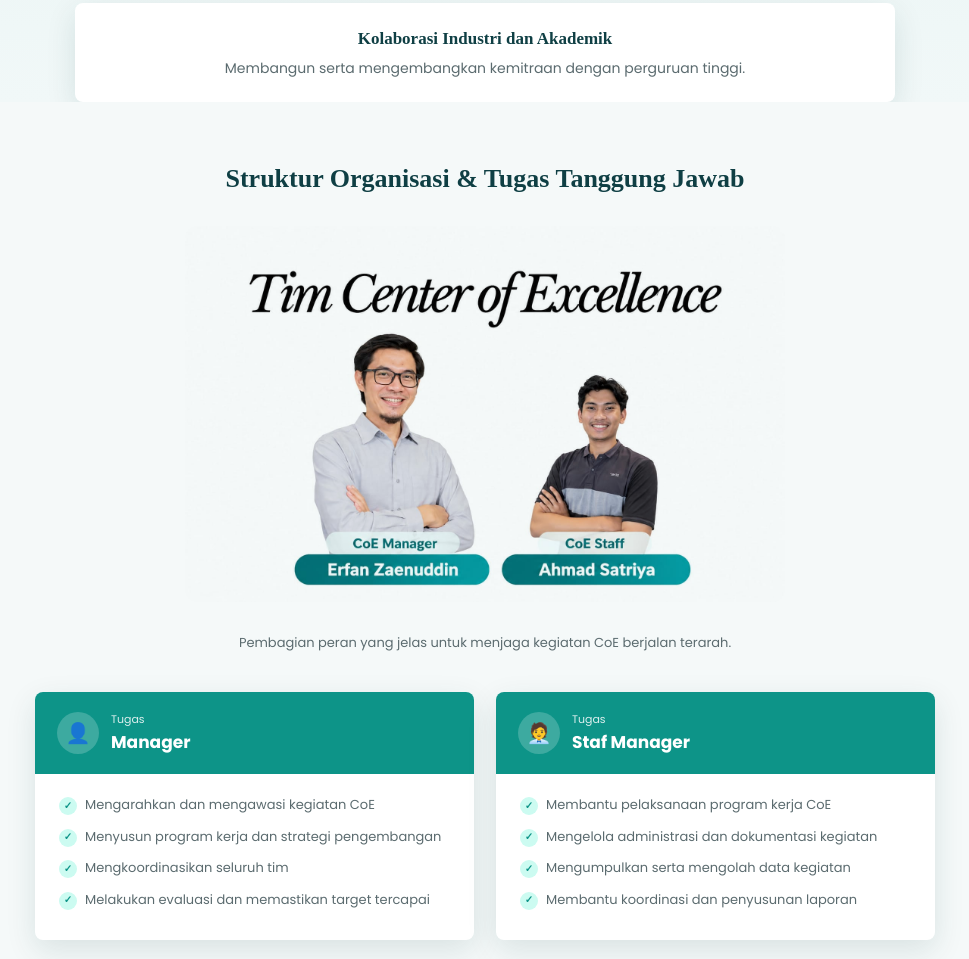
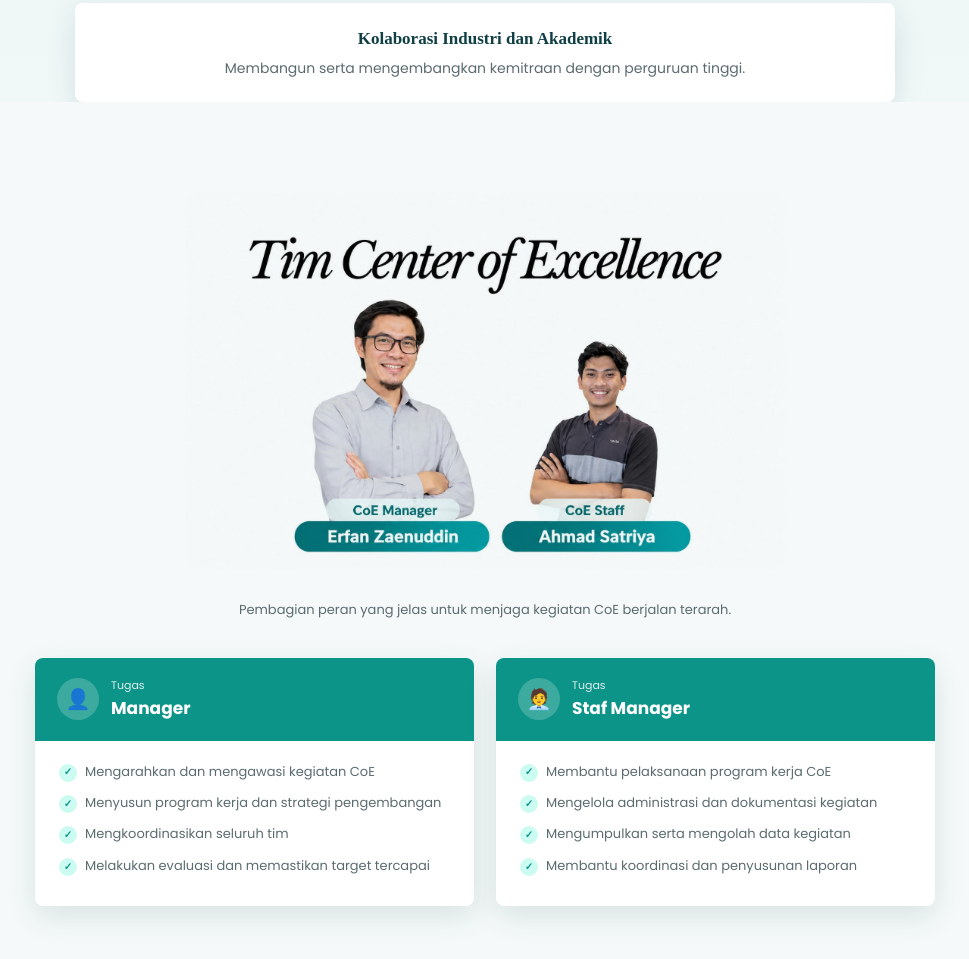
Before and after one commit to coetigaserangkai/CoE-Tiga-Serangkai, a plain HTML site: page index.html in a window 1280 px wide. Shown: the part 1962-2921 px from the top of the page, without its empty margins (155-1124 px from the left). Drawn offline with Linux system fonts and the light colour scheme.

Commit message:
Update website profil CoE

```diff
--- a/index.html
+++ b/index.html
@@ -109,8 +109,7 @@
 <section class="section" id="struktur" style="padding-top:60px">
   <div class="container">
     <div class="title">
-      <h2>Struktur Organisasi &amp; Tugas Tanggung Jawab</h2>
-      <div class="struktur-image">
+    <div class="struktur-image">
     <img src="assets/struktur-organisasi.jpg"
          alt="Struktur Organisasi Center of Excellence">
 </div>
```
